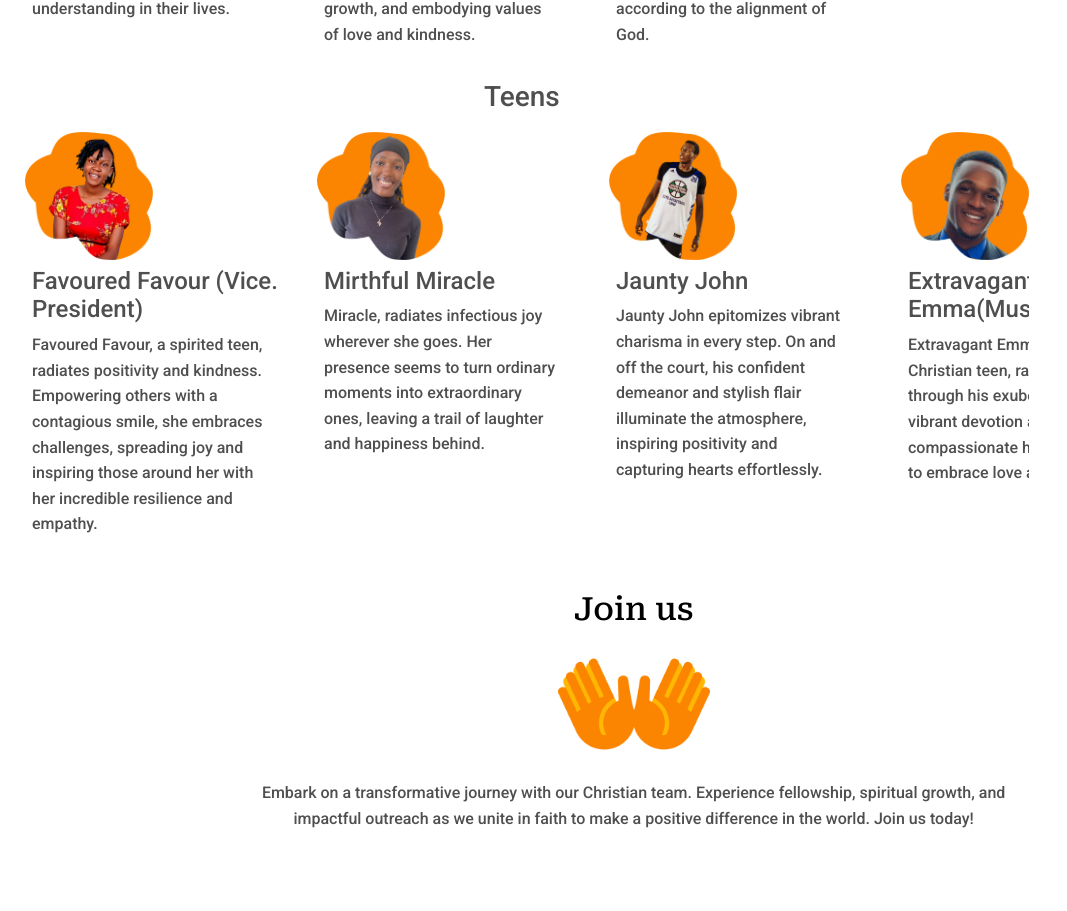
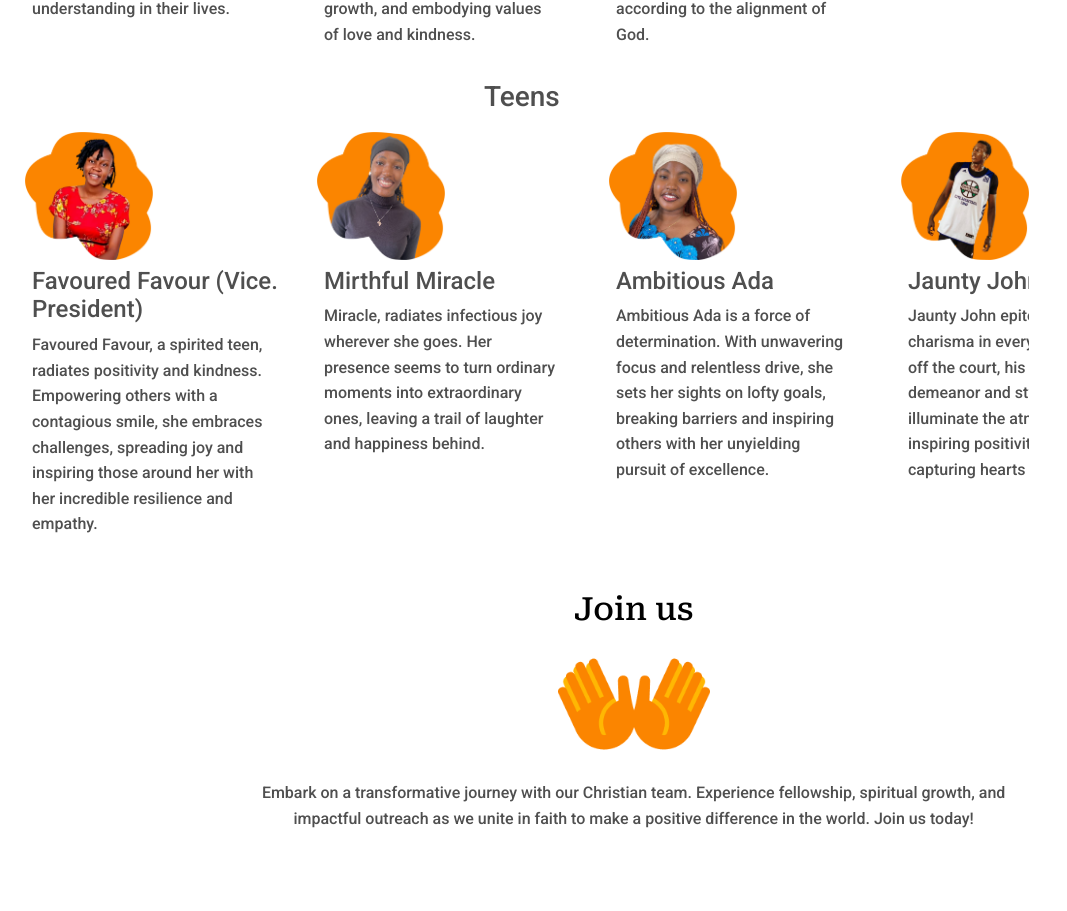
Before and after one commit to tosxin-456/Bethel-Teens, a React (Vite) app: page /aboutUs in a window 1280 px wide. Shown: the part 970-1881 px from the top of the page, without its empty margins (0-1067 px from the left). Built offline with nearby package versions, Linux system fonts and the light colour scheme.

Commit message:
worked on adding more images

```diff
--- a/src/pages/about.jsx
+++ b/src/pages/about.jsx
@@ -21,6 +21,7 @@ import miracle from '../assets/miracle.png'
 import Abah from '../assets/isaacAbah.png'
 import twins from '../assets/twins.png'
 import tosan from'../assets/tosan.png'
+import ada from'../assets/ada.png'
 import destine2 from '../assets/destine2.png'
 import isaacAndMiracle from '../assets/isaacAndMiracle.png'
 import account from '../assets/Account.png'
@@ -120,6 +121,13 @@ const About = () => {
      </div>
    </div>
    <div className='teacherProfile'>
+   <img src={ada} alt="" />
+     <div className='textAboutTeacher'>
+     <h4>Ambitious Ada</h4>
+      <p>Ambitious Ada is a force of determination. With unwavering focus and relentless drive, she sets her sights on lofty goals, breaking barriers and inspiring others with her unyielding pursuit of excellence.</p>
+     </div>
+   </div>
+   <div className='teacherProfile'>
    <img src={johnny} alt="" />
      <div className='textAboutTeacher'>
      <h4>Jaunty John</h4>
```
